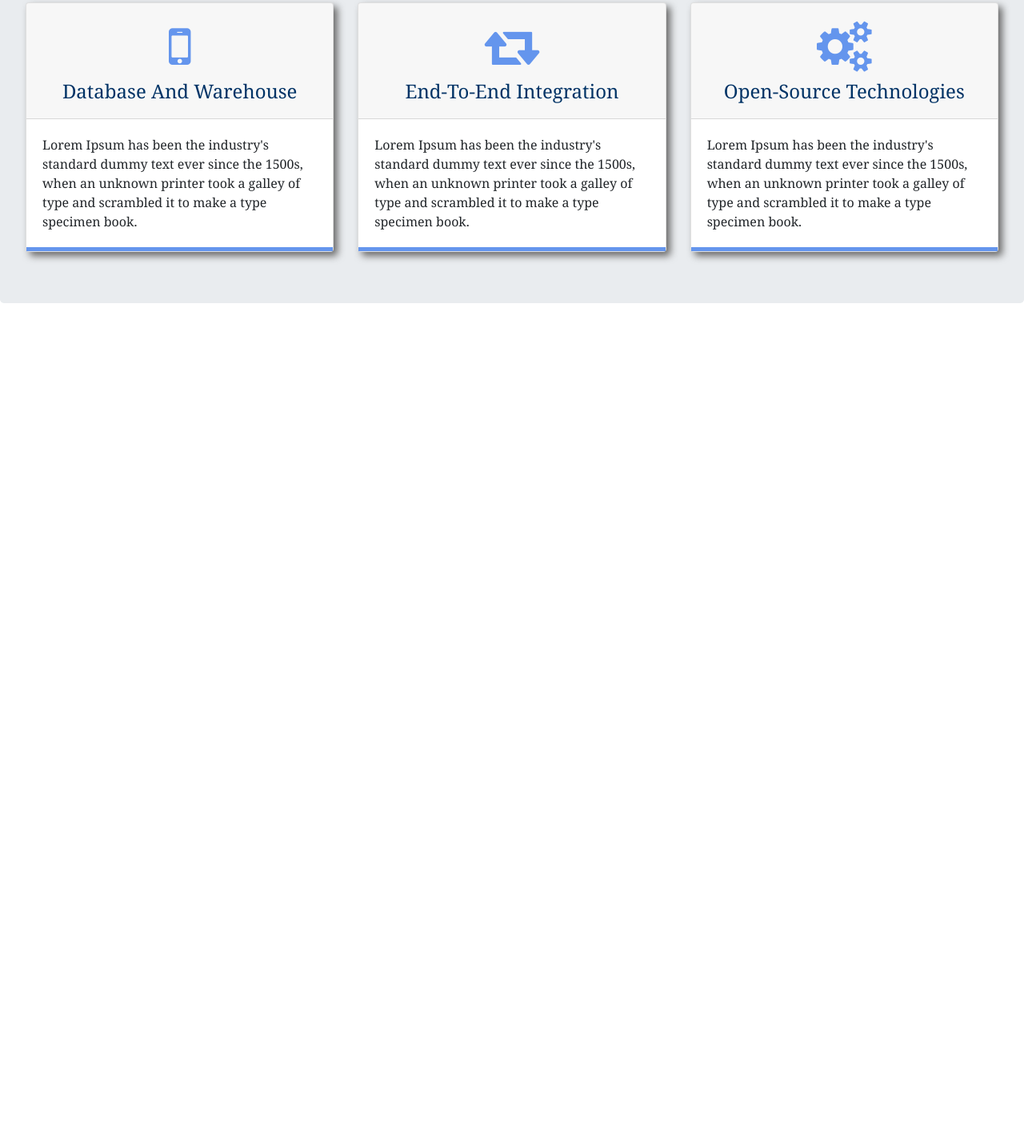
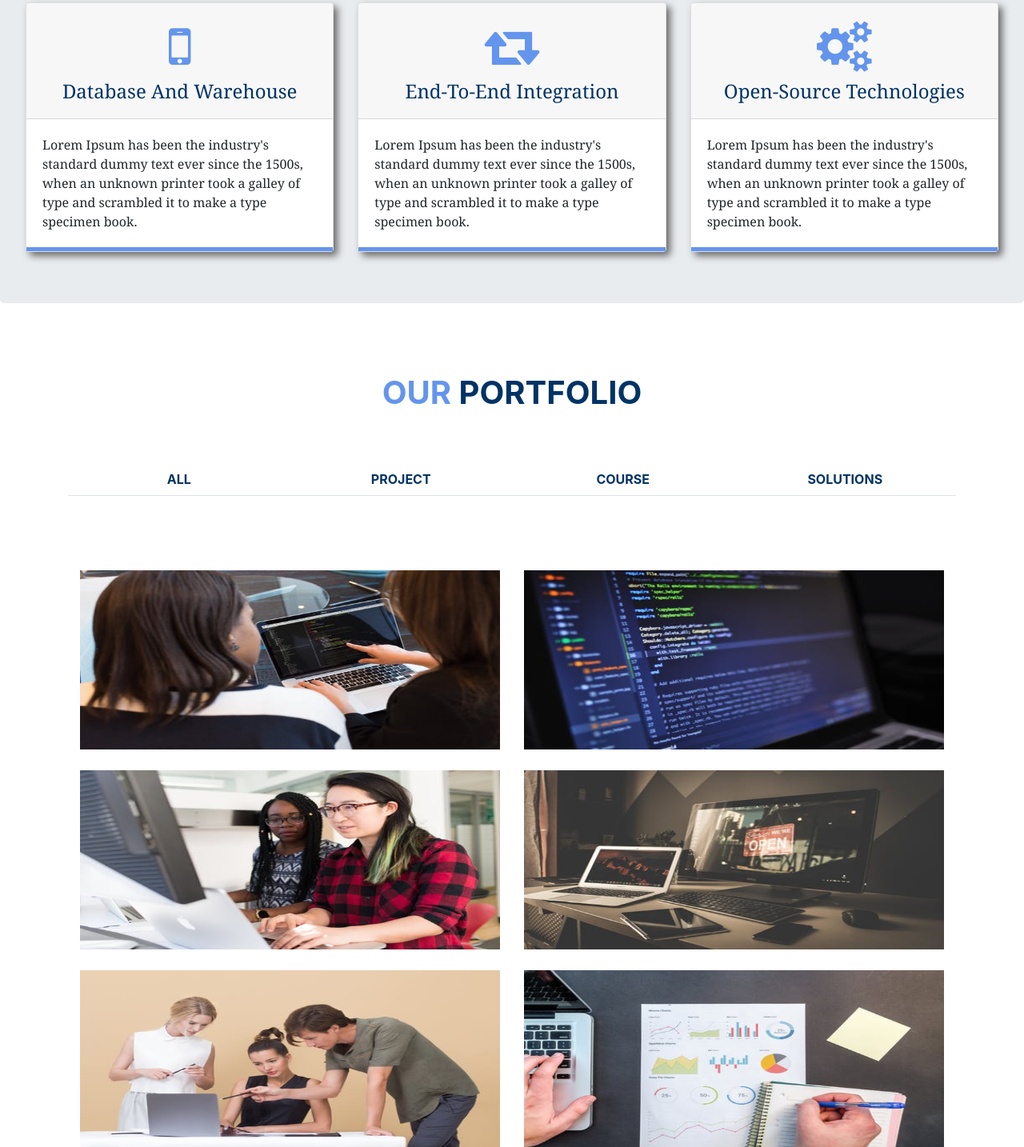
Before and after one commit to RanganathMamidi/test, a plain HTML site: page Index.html in a window 1280 px wide. Shown: the part 1366-2800 px from the top of the page at 80% size. Before the commit the page ends 1777 px from the top, so only its background shows below. Drawn offline with nearby package versions, Linux system fonts and the light colour scheme; files that its build step writes are made by us from their sources.

Commit message:
Portfolio Section
responsive tabs updated

```diff
--- a/Index.html
+++ b/Index.html
@@ -155,9 +155,145 @@
         </div>
    </section>
 
-<!-- portfolio section
-  to be continue -->
+<!-- portfolio section -->
+<section>
+    <div class="container">
+        <h1 class="port-header">Our <span>portfolio</span></h1>
+          <div class="row">
+            <div class="col-lg-12">
+                <ul class="nav nav-tabs nav-justified savy-port-tabs">
+                    <li class="nav-item">
+                        <a href="#all" class="nav-link" data-toggle="tab">All</a>
+                    </li>
+                    <li class="nav-item">
+                        <a href="#project" class="nav-link" data-toggle="tab">Project</a>
+                    </li>
+                    <li class="nav-item">
+                        <a href="#courses" class="nav-link" data-toggle="tab">Course</a>
+                    </li>
+                    <li class="nav-item">
+                        <a href="#solutions" class="nav-link" data-toggle="tab">solutions</a>
+                    </li>
+                </ul>
 
+            <!-- @savycoder tab's content -->
+            <div class="tab-content">
+                <div class="tab-pane container active" id="all">
+                    <div class="all-cont">
+                       <div class="row">
+                            <div class="col-lg-6">
+                                <img src="images/a1.jpeg" alt="image"/>
+                            </div>
+
+                            <div class="col-lg-6">
+                                <img src="images/a5.jpeg" alt="image"/>
+                            </div>
+                       </div>
+
+                       <div class="row">
+                            <div class="col-lg-6">
+                                <img src="images/a3.jpeg" alt="image"/>
+                            </div>
+
+                            <div class="col-lg-6">
+                                <img src="images/a4.jpeg" alt="image"/>
+                            </div>
+                        </div>
+
+                        <div class="row">
+                            <div class="col-lg-6">
+                                <img src="images/p2.jpeg" alt="image"/>
+                            </div>
+
+                            <div class="col-lg-6">
+                                <img src="images/p1.jpeg" alt="image"/>
+                            </div>
+                        </div>
+
+                    </div>
+                 </div>
+
+                <!-- Second pane -->
+                <div class="tab-pane container active" id="project">
+                    <div class="all-cont">
+                       <div class="row">
+                            <div class="col-lg-6">
+                                <img src="images/p1.jpeg" alt="image"/>
+                            </div>
+
+                            <div class="col-lg-6">
+                                <img src="images/p2.jpeg" alt="image"/>
+                            </div>
+                       </div>
+
+                       <div class="row">
+                            <div class="col-lg-6">
+                                <img src="images/p3.jpeg" alt="image"/>
+                            </div>
+
+                            <div class="col-lg-6">
+                                <img src="images/a2.jpeg" alt="image"/>
+                            </div>
+                        </div>
+                    </div>
+                 </div>
+
+                <!-- third pane -->
+                <div class="tab-pane container" id="courses">
+                    <div class="all-cont">
+                       <div class="row">
+                            <div class="col-lg-6">
+                                <img src="images/a1.jpeg" alt="image"/>
+                            </div>
+
+                            <div class="col-lg-6">
+                                <img src="images/a5.jpeg" alt="image"/>
+                            </div>
+                       </div>
+
+                       <div class="row">
+                            <div class="col-lg-6">
+                                <img src="images/p3.jpeg" alt="image"/>
+                            </div>
+
+                            <div class="col-lg-6">
+                                <img src="images/a2.jpeg" alt="image"/>
+                            </div>
+                        </div>
+                    </div>
+                 </div>
+
+                 <!-- fourth pane -->
+                 <div class="tab-pane container" id="solutions">
+                    <div class="all-cont">
+                       <div class="row">
+                            <div class="col-lg-6">
+                                <img src="images/a1.jpeg" alt="image"/>
+                            </div>
+
+                            <div class="col-lg-6">
+                                <img src="images/p3.jpeg" alt="image"/>
+                            </div>
+                       </div>
+
+                       <div class="row">
+                            <div class="col-lg-6">
+                                <img src="images/a3.jpeg" alt="image"/>
+                            </div>
+
+                            <div class="col-lg-6">
+                                <img src="images/a4.jpeg" alt="image"/>
+                            </div>
+                        </div>
+                    </div>
+                 </div>
+
+
+              </div>
+           </div>
+        </div>
+    </div>
+</section>
 
 
 </body>
--- a/style.css
+++ b/style.css
@@ -69,8 +69,9 @@ body{
 /* about section styling*/
 
 /* same style for section headers
-    site-info and services  */
-#site-info-header, .service-header{
+    site-info, services and portfolio  */
+#site-info-header, .service-header,
+.port-header{
     width: 100%;
     color: #6495ed;
     font-weight: bold;
@@ -79,7 +80,8 @@ body{
     text-align: center;
     text-transform: uppercase;
 }
-#site-info-header span, .service-header span{
+#site-info-header span, .service-header span,
+.port-header span{
     color: #003366;
 }
 .site-video{
@@ -134,6 +136,25 @@ iframe{
     border-bottom: #6495ed solid 5px;
 }
 
+/* portfolio section styling */
+.savy-port-tabs li a{
+    color: #003366;
+    font-weight: bold;
+    text-transform: uppercase;
+}
+.savy-port-tabs li a:hover{
+    color: #fff;
+    background-color: #6495ed;
+}
+.all-cont img{
+    width: 100%;
+    height: 250px;
+    padding-top: 5%;
+}
+.tab-content{
+    padding-top: 6%;
+}
+
 
 
 
```
Also changed, not shown: images/a1.jpeg (added), images/a2.jpeg (added), images/a3.jpeg (added), images/a4.jpeg (added), images/a5.jpeg (added), images/p1.jpeg (added), images/p2.jpeg (added), images/p3.jpeg (added).
